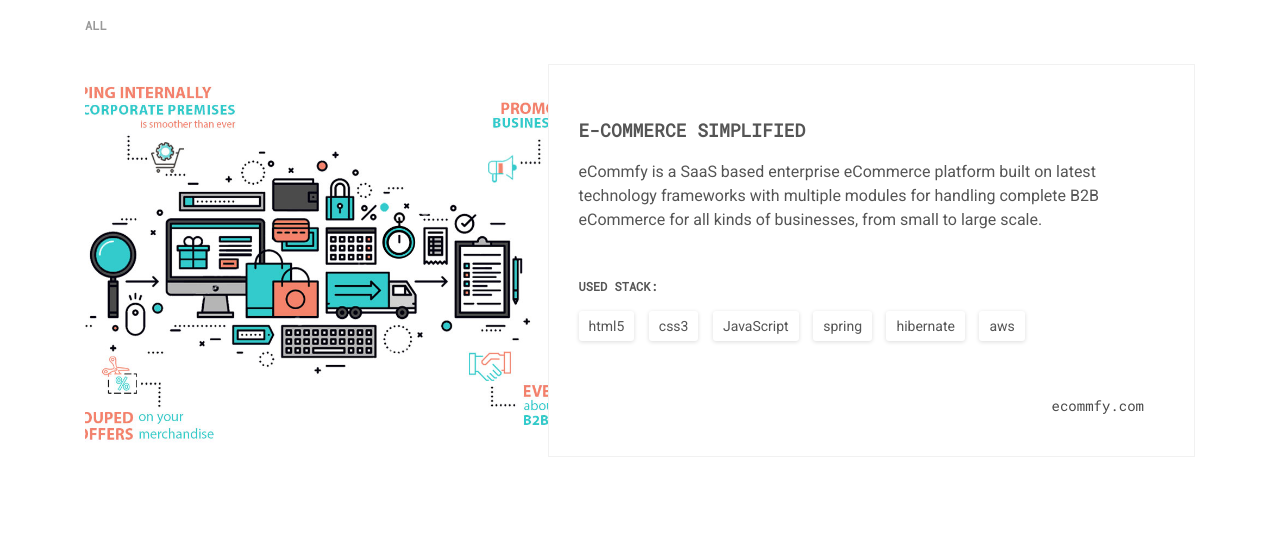
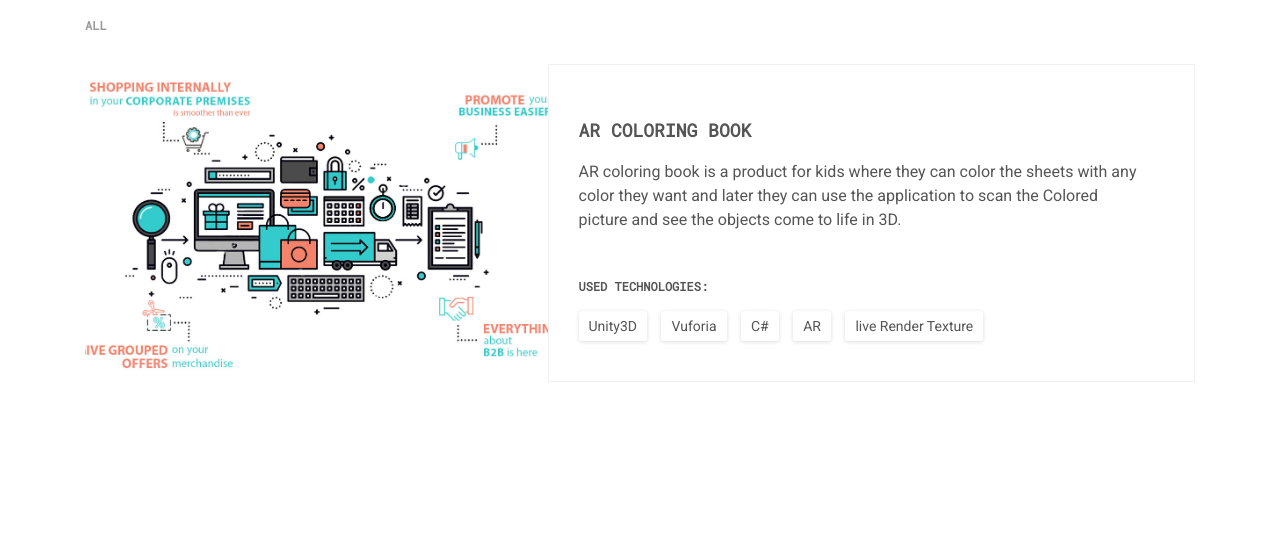
Before and after one commit to RealHimanshu/RealHimanshu.github.io, a plain HTML site: page index.html in a window 1280 px wide. Shown: the part 2050-2589 px from the top of the page. Drawn offline with Linux system fonts and the light colour scheme; a script that the page names is missing.

Commit message:
first change

```diff
--- a/index.html
+++ b/index.html
@@ -264,20 +264,19 @@
                   <img class="" src="assets/images/projects/ecommfy-image.jpg" alt="eCommfy">
                </div>
                <div class="col-md-6 col-lg-7 project-card__info">
-                  <h3 class="project-card__title">E-commerce Simplified</h3>
+                  <h3 class="project-card__title">AR Coloring Book</h3>
                   <p class="project-card__description">
-                     eCommfy is a SaaS based enterprise eCommerce platform built on latest technology frameworks with multiple modules for handling complete B2B eCommerce for all kinds of businesses, from small to large scale.
+                     AR coloring book is a product for kids where they can color the sheets with any color they want and later they can use the application to scan the Colored picture and see the objects come to life in 3D.
                   </p>
-                  <p class="project-card__stack">Used stack:</p>
+                  <p class="project-card__stack">Used Technologies:</p>
                   <ul class="tags">
-                     <li>html5</li>
-                     <li>css3</li>
-                     <li>JavaScript</li>
-                     <li>spring</li>
-                     <li>hibernate</li>
-                     <li>aws</li>
+                     <li>Unity3D</li>
+                        <li>Vuforia</li>
+                        <li>C#</li>
+                        <li>AR</li>
+                        <li>live Render Texture</li>
                   </ul>
-                  <a href="http://ecommfy.com" class="project-card__link">ecommfy.com</a>
+
                </div>
             </div>
          </div>
@@ -294,8 +293,7 @@
                   <p class="slider-carousel__title">Himanshu Singh</p>
                   <p class="slider-carousel__caption">Lord Of XR Development</p>
                   <hr>
-                  <p class="slider-carousel__description"><i>Your memes are weak. Your memes, they are weak.
-                  Make a target for this year: "Better Memes".</i></p>
+                  <p class="slider-carousel__description"><i>Do one thing everyday that Scares you.</i></p>
                 </div>
               </div>
             </div>
@@ -328,25 +326,22 @@
                   </button>
                </div>
                <div class="modal-body col-md-11 col-lg-9 ml-auto mr-auto">
-                  <p class="portfolio-modal__title">E-commerce Simplified</p>
+                  <p class="portfolio-modal__title">AR Coloring Book</p>
                   <img class="portfolio-modal__img" src="assets/images/projects/ecommfy-image.jpg" alt="modal_img">
                   <p class="portfolio-modal__description">
-                     eCommfy is a Business-to-Business technology brand of enterprise ecommerce solution, supplying off-the-shelf solutions based upon the latest technology and utilizing Web-based applications, fully equipped with all your business needs. Services at eCommfy encompass a wide range of services like database administration, 24 X 7 support teams, off-shore consulting, quality assurance and marketing online.
-                     Looking further into the future, its parent company, Sarvika Technologies plans to develop more enhanced applications for other industries too.
+                     AR coloring book is a product for kids where they can color the sheets with any color they want and later they can use the application to scan the Colored picture and see the objects come to life in 3D.
                   </p>
                   <div class="portfolio-modal__link">
-                     <a href="http://ecommfy.com">ecommfy.com</a>
+
                   </div>
                   <div  class="portfolio-modal__stack">
-                     <p class="portfolio-modal__stack-title">Using stack:</p>
+                     <p class="portfolio-modal__stack-title">Used Technologies:</p>
                      <ul class="tags">
-                        <li>html5</li>
-                        <li>css3</li>
-                        <li>JavaScript</li>
-                        <li>spring</li>
-                        <li>hibernate</li>
-                        <li>velocity</li>
-                        <li>aws</li>
+                        <li>Unity3D</li>
+                        <li>Vuforia</li>
+                        <li>C#</li>
+                        <li>AR</li>
+                        <li>live Render Texture</li>
                      </ul>
                   </div>
                </div>
```
